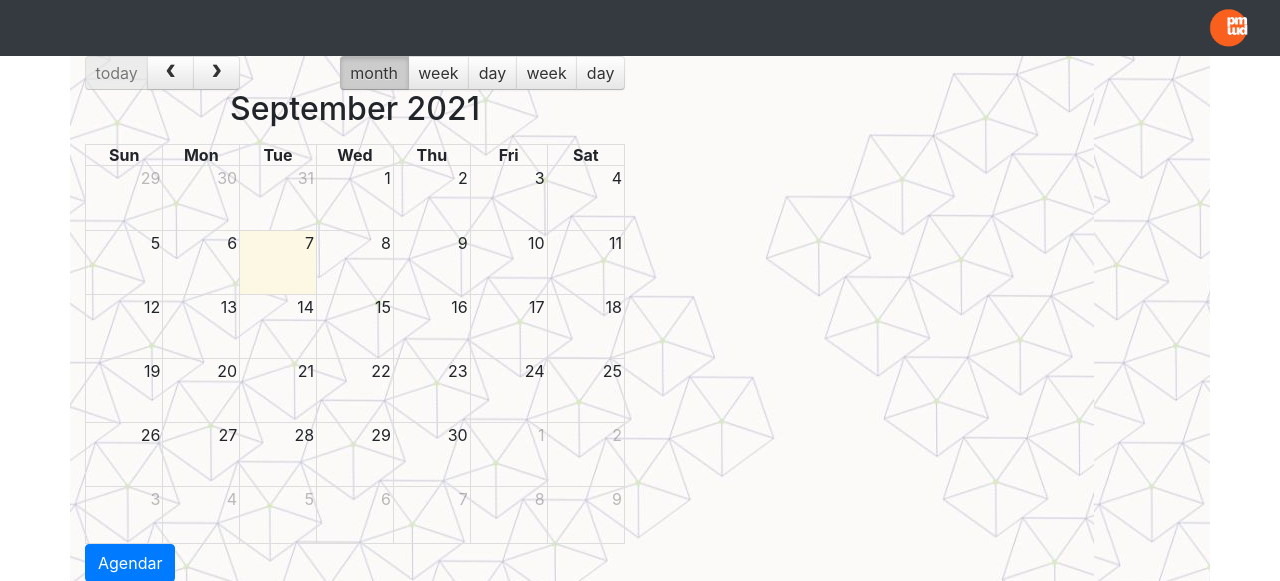
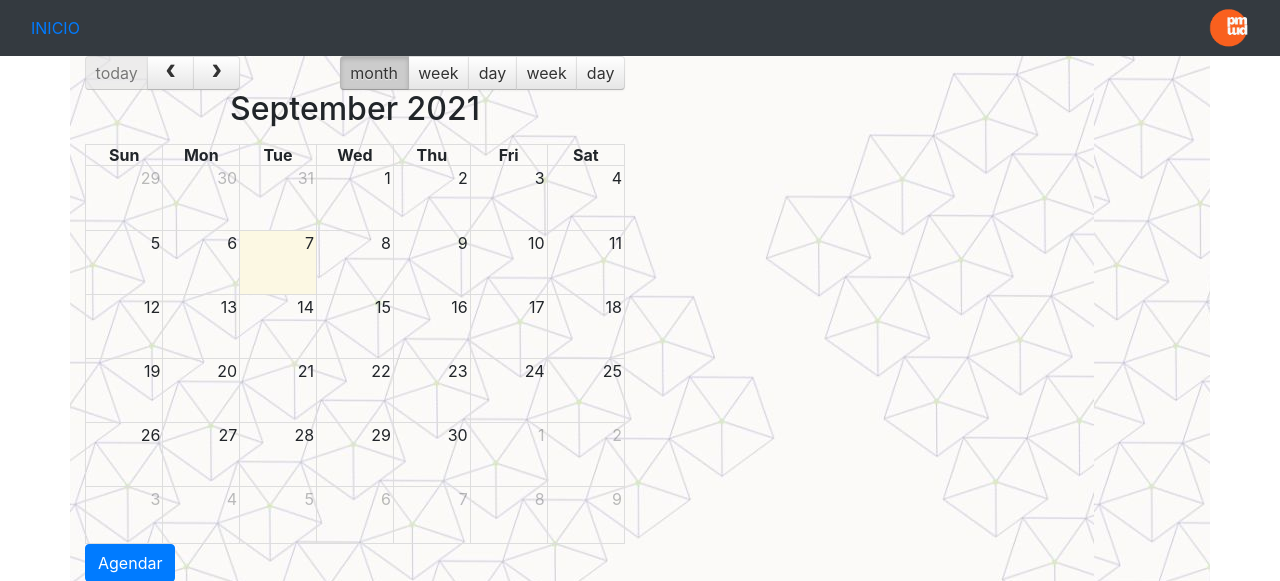
Before and after one commit to MarcoAMtz99/Promomedics, a PHP site: page /calendario.php in a window 1280 px wide. Shown: the top 581 px of the page. Run offline with PHP 8.4, Linux system fonts and the light colour scheme; lists and menus that the app fills with data are empty.

Commit message:
Prueba en calendario

```diff
--- a/calendario.php
+++ b/calendario.php
@@ -15,7 +15,8 @@
 		 <nav class="navbar navbar-expand-lg navbar-dark bg-dark">
   <div class="container-fluid">
 
-    <a class="fa fa-home" href="https://promomedics.byw-si.com.mx/"><i class="fa fa-home" aria-hidden="true"></i></a>
+    <a class="fa fa-home" href="https://promomedics.byw-si.com.mx/">INICIO</a>
+	<i class="fa fa-home" aria-hidden="true"></i>
     <button class="navbar-toggler" type="button" data-bs-toggle="collapse" data-bs-target="#navbarSupportedContent" aria-controls="navbarSupportedContent" aria-expanded="false" aria-label="Toggle navigation">
       <span class="navbar-toggler-icon"> </span>
 
```
